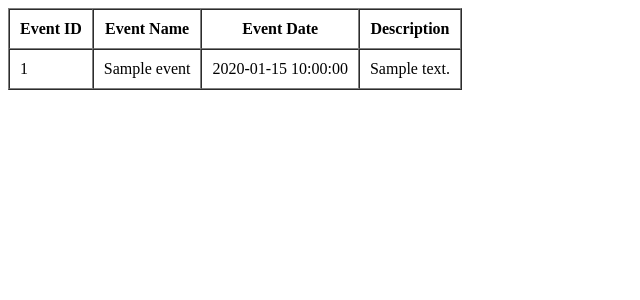
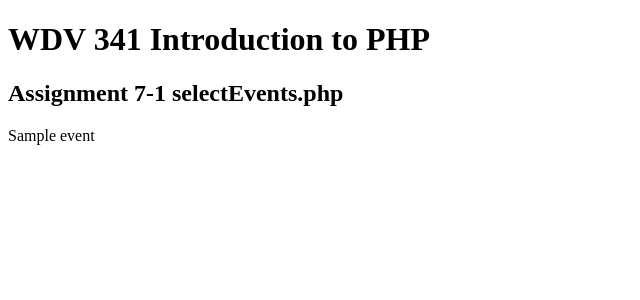
Before and after one commit to e-wilber/WDV341, a PHP site: page /selectEvents.php in a window 1280 px wide. Shown: the top 300 px of the page, without its empty margins (0-640 px from the left). Run offline with PHP 8.4, Linux system fonts and the light colour scheme; tables that the repository leaves empty or names only in its code hold one stand-in row (values such as "Sample post"); a stand-in replaces the project's code that opens the database connection.

Commit message:
updated selectEvents.php
rewatching the class recordings and working along

```diff
--- a/selectEvents.php
+++ b/selectEvents.php
@@ -1,55 +1,52 @@
 <?php
-// Include the database connection
-require('dbConnect.php'); // Ensures the database connection is established
 
-try {
-    // SQL SELECT query to pull all events
-    $query = 'SELECT * FROM events';
+//to connect to a database these are the steps: (algorithm)
 
-    // Prepare the query using the PDO connection
-    $statement = $conn->prepare($query);
+    //1. include dbConnect.php
+    //2. create you SQL query
+    //3. prepare your pdo statement
+    //4. bind variables to the pdo statement, if any
+    //5. execute the pdo statement -run your SQL against the database
+    //6. process the results from the query
 
-    // Execute the query
-    $statement->execute();
+//always the way to do it
 
-    // Fetch all rows
-    $events = $statement->fetchAll(PDO::FETCH_ASSOC);
+require 'dbConnect.php';   //access to database
 
-    // Check if events exist in the table
-    if (empty($events)) {
-        echo "<p>No events found in the database.</p>";
-    } else {
-        // Start creating the table structure
-        echo '<table border="1" cellpadding="10" cellspacing="0">';
-        echo '<thead>';
-        echo '<tr>';
-        echo '<th>Event ID</th>';
-        echo '<th>Event Name</th>';
-        echo '<th>Event Date</th>';
-        echo '<th>Description</th>';
-        echo '</tr>';
-        echo '</thead>';
-        echo '<tbody>';
+$sql = "SELECT events_name, events_description FROM wdv341_events";
 
-        // Loop through each event and format it into a table row
-        foreach ($events as $event) {
-            echo '<tr>';
-            echo '<td>' . htmlspecialchars($event['event_id']) . '</td>';
-            echo '<td>' . htmlspecialchars($event['event_name']) . '</td>';
-            echo '<td>' . htmlspecialchars($event['event_date']) . '</td>';
-            echo '<td>' . htmlspecialchars($event['description']) . '</td>';
-            echo '</tr>';
-        }
+$stmt = $conn->prepare($sql); //prepared statement PDO
 
-        echo '</tbody>';
-        echo '</table>';
+//bind parameters= n/a
+
+$stmt->execute(); //execute the PDO prepared statement, save results in $stmt object
+
+$result = $stmt->setFetchMode(PDO::FETCH_ASSOC); // return values as an ASSOC array
+
+//$user = $stmt->fetch(); //return first row of the result - ASSOC array
+
+//echo "<p>" . $user["events_name"] . "</p>";
+//echo "<p>" . $user["events_description"] . "</p>";
+
+?>
+<!DOCTYPE html>
+<html lang="en">
+<head>
+    <meta charset="UTF-8">
+    <meta name="viewport" content="width=device-width, initial-scale=1.0">
+    <title>Document</title>
+</head>
+<body>
+    <h1>WDV 341 Introduction to PHP</h1>
+    <h2>Assignment 7-1 selectEvents.php</h2>
+
+    <?php
+    //loop the processes database result and outputs content as HTML table
+
+    while($eventRow = $stmt->fetch()){
+        echo "<td>" . $eventRow["events_name"] . "</td>";
     }
 
-    // Close the statement
-    $statement->closeCursor();
-
-} catch (PDOException $e) {
-    // Display an error message if the query fails
-    echo "<p>Error fetching events: " . $e->getMessage() . "</p>";
-}
-?>
+    ?>
+</body>
+</html>
```
